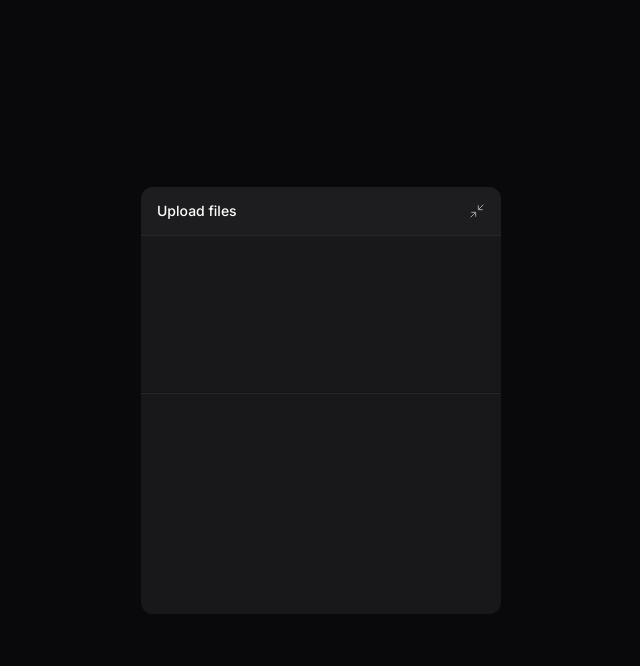
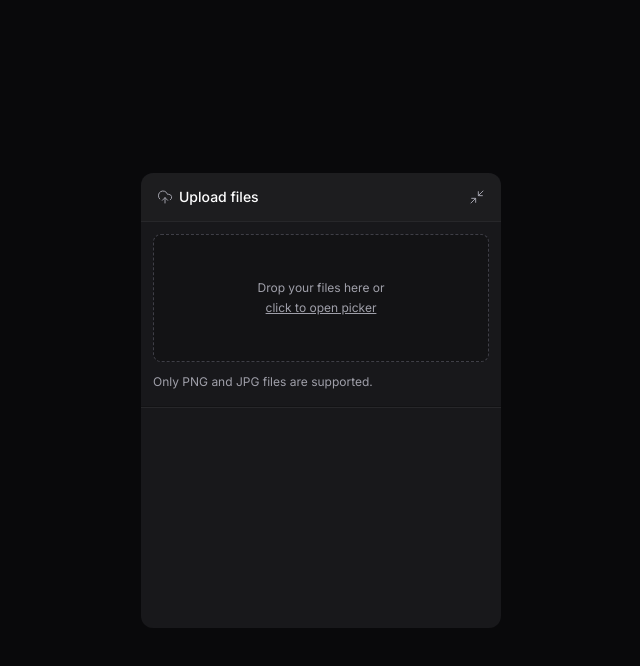
Before and after one commit to rodrigocan2024/ftr-upload-widget-web, a React (Vite) app: page / in a window 1280 px wide. Both pictures are taken after a click on the button "Upload files". Shown: the top 666 px of the page, without its empty margins (319-959 px from the left). Built offline with nearby package versions, Linux system fonts and the light colour scheme.

Commit message:
Componentes: Dropzone & Title

```diff
--- a/package.json
+++ b/package.json
@@ -15,6 +15,7 @@
     "lucide-react": "^0.525.0",
     "react": "^19.1.0",
     "react-dom": "^19.1.0",
+    "react-dropzone": "^14.3.8",
     "tailwind-variants": "^1.0.0",
     "tailwindcss": "^4.1.11"
   },
--- a/src/components/upload-widget-dropzone.tsx
+++ b/src/components/upload-widget-dropzone.tsx
@@ -1,3 +1,33 @@
+import { useDropzone } from 'react-dropzone'
+
 export function UploadWidgetDropzone() {
-  return <div className="px-3 h-32"></div>
+  const { getRootProps, getInputProps, isDragActive } = useDropzone({
+    multiple: true,
+    accept: {
+      'image/jpeg': [],
+      'image/png': [],
+    },
+    onDrop(acceptedFiles, fileRejections, event) {
+      console.log(acceptedFiles)
+    },
+  })
+
+  return (
+    <div className="px-3 flex flex-col gap-3">
+      <div
+        data-active={isDragActive}
+        className="cursor-pointer text-zinc-400 bg-black/20 p-5 rounded-lg border border-zinc-700 border-dashed h-32 flex flex-col items-center justify-center gap-1 hover:border-zinc-600 transition-colors data-[active=true]:bg-indigo-500/10 data-[active=true]:border-indigo-500 data-[active=true]:text-indigo-400"
+        {...getRootProps()}
+      >
+        <input type="file" {...getInputProps()} />
+
+        <span className="text-xs">Drop your files here or</span>
+        <span className="text-xs underline">click to open picker</span>
+      </div>
+
+      <span className="text-xs text-zinc-400">
+        Only PNG and JPG files are supported.
+      </span>
+    </div>
+  )
 }
--- a/src/components/upload-widget-header.tsx
+++ b/src/components/upload-widget-header.tsx
@@ -2,11 +2,12 @@
 
 import { Minimize2 } from 'lucide-react'
 import { Button } from './ui/button'
+import { UploadWidgetTitle } from './upload-widget-title'
 
 export function UploadWidgetHeader() {
   return (
     <div className="w-full p-4 py-2 bg-white/2 border-zinc-800 border-b flex items-center justify-between">
-      <span className="text-sm font-medium">Upload files</span>
+      <UploadWidgetTitle />
 
       <Collapsible.Trigger asChild>
         <Button size="icon" className="-mr-2">
--- a/src/components/upload-widget-minimized-button.tsx
+++ b/src/components/upload-widget-minimized-button.tsx
@@ -1,10 +1,11 @@
 import * as Collapsible from '@radix-ui/react-collapsible'
 import { Maximize2 } from 'lucide-react'
+import { UploadWidgetTitle } from './upload-widget-title'
 
 export function UploadWidgetMinimizedButton() {
   return (
     <Collapsible.Trigger className="group w-full bg-white/2 py-3 px-5 flex items-center justify-between">
-      <span className="text-sm font-medium">Upload files</span>
+      <UploadWidgetTitle />
 
       <Maximize2
         strokeWidth={1.5}
--- /dev/null
+++ b/src/components/upload-widget-title.tsx
@@ -0,0 +1,10 @@
+import { UploadCloud } from 'lucide-react'
+
+export function UploadWidgetTitle() {
+  return (
+    <div className="flex items-center gap-1.5 text-sm font-medium">
+      <UploadCloud className="size-4 text-zinc-400" strokeWidth={1.5} />
+      <span>Upload files</span>
+    </div>
+  )
+}
```
Also changed, not shown: 1 other file (tests, documents, lock files or other folders).
